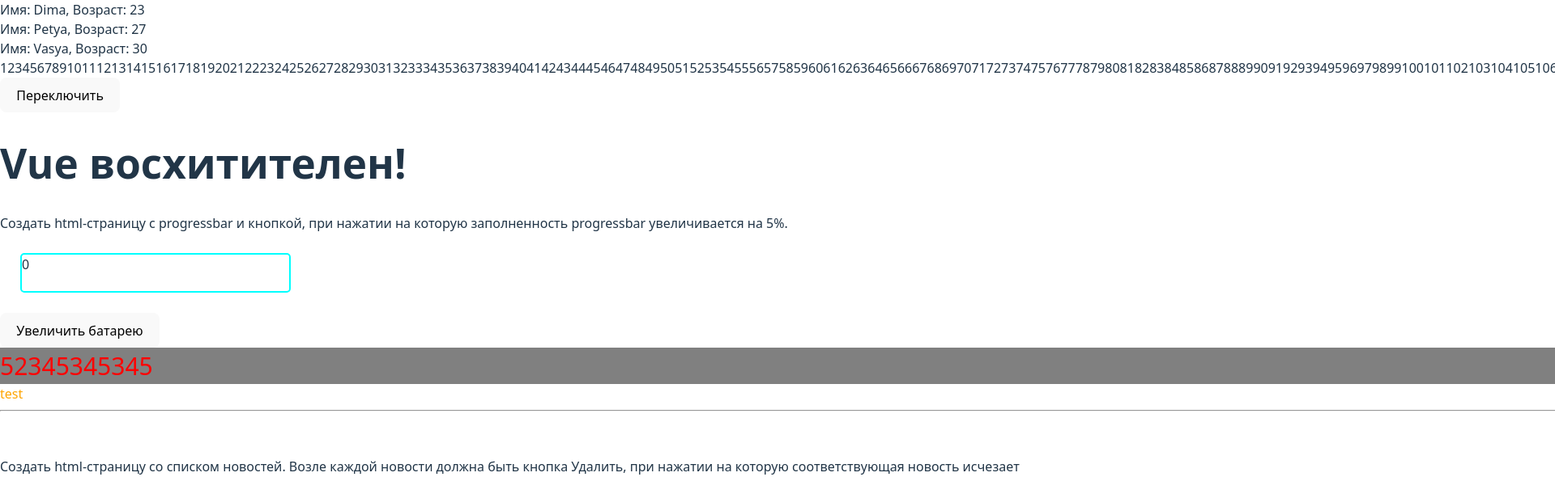
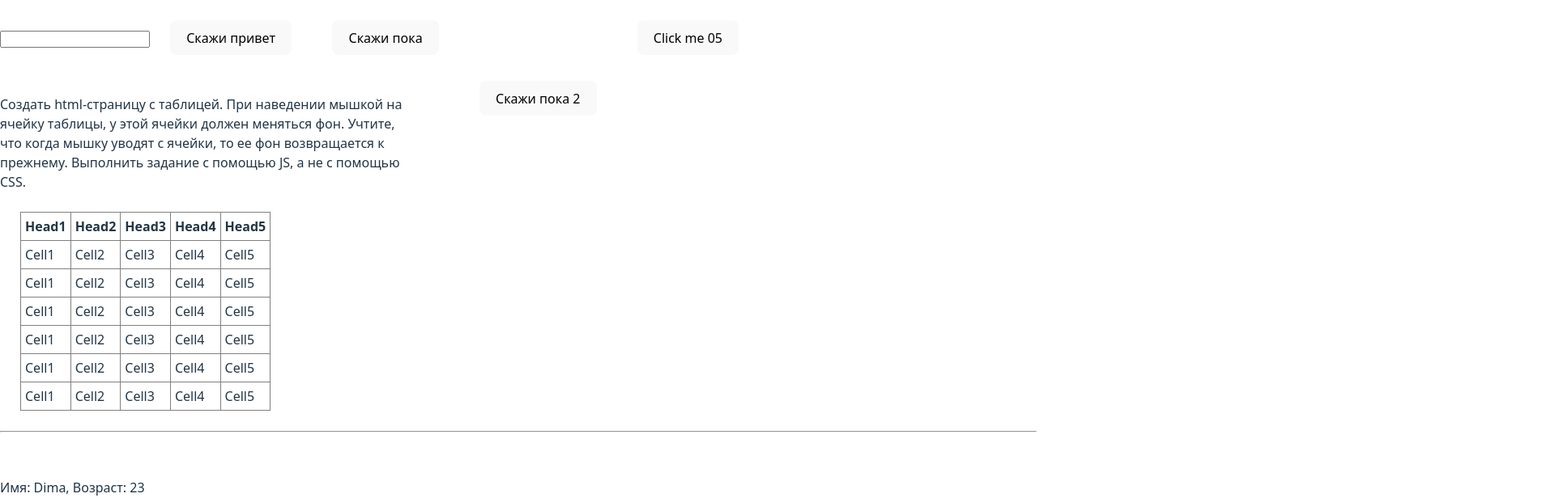
Before and after one commit to belkud/my_vue, a Vue app in the folder my_vue/: page / in a window 1280 px wide. Shown: the top 616 px of the page at 81% size, 1920 px wide, since content can reach past the window. Built offline with nearby package versions, Linux system fonts and the light colour scheme.

Commit message:
make home task2

```diff
--- a/my_vue/src/App.vue
+++ b/my_vue/src/App.vue
@@ -1,19 +1,31 @@
 <script setup lang="ts">
-import { ref  } from "vue";
 
-import AddFile from "./components/AddFile.vue";
+// import AddFile from "./components/AddFile.vue";
 // import HelloWorld from './components/HelloWorld.vue'
 import CreateRandomNums from "./components/CreateRandomNums.vue";
 import ShowMouseCoordinates from "./components/ShowMouseCoordinates.vue";
 import ButtonHideShowText from "./components/ButtonHideShowText.vue";
 import ProgressBar from "./components/ProgressBar.vue";
 import NewsList from "./components/NewsList.vue";
+import ThirdHomeTask from "./components/ThirdHomeTask.vue";
+
+
+
 </script>
 
 
 
 
 <template>
+
+
+
+<third-home-task/>
+<hr>
+<br>
+<br>
+
+
 
 <progress-bar/>
 <hr>
@@ -93,4 +105,6 @@ import NewsList from "./components/NewsList.vue";
 .logo.vue:hover {
   filter: drop-shadow(0 0 2em #42b883aa);
 }
+
+
 </style>
--- a/my_vue/src/components/ProgressBar.vue
+++ b/my_vue/src/components/ProgressBar.vue
@@ -33,7 +33,16 @@ const users = ([
 <template >
     <div v-for="user in users">Имя: {{ user.name }}, Возраст: {{ user.age }}</div>
 
-    <span v-for="n in 1000">{{ n }}</span>
+<div v-for="(user, index) in users" >
+  {{ index +1 }} : {{ user }}
+
+  <div> {{ user }}</div>
+
+
+</div>
+
+
+<span v-for="n in 10">{{ n }}</span>
 
     <button @click="awesome = !awesome; console.log(awesome)">Переключить</button>
 
--- /dev/null
+++ b/my_vue/src/components/ThirdHomeTask.vue
@@ -0,0 +1,145 @@
+<script setup lang="ts">
+import { ref } from "vue";
+
+let acc = ref(50)
+let showButton = ref() as any
+
+function showElement (e:any) {
+    e.target.style.background = 'red'
+    console.log(e.target);
+
+}
+
+function showElement2 (e:any) {
+    e.target.style.background = ''
+}
+
+
+
+window.addEventListener('scroll', (e:any)=> {
+    // if (e.currentTarget.scrollY>200) {
+    //     showButton.value=1
+    // } else {
+    //     showButton.value=0
+    // }
+
+    e.currentTarget.scrollY>200 ? showButton.value=1 : showButton.value=0
+
+})
+
+let upPage  =() =>{
+    window.scrollTo({
+        top : 0,
+        behavior : "smooth"
+    })
+}
+
+function say(message:any) {
+  alert(message)
+}
+</script>
+
+
+<template>
+    <!-- вызвать `vm.submit()` только если `key` клавиши будет `Enter` -->
+<input @keyup.enter="'submit'" />
+<button @click="say('привет')">Скажи привет</button>
+<button @click="say('пока')">Скажи пока</button>
+<button style="position: sticky; top: 100px; left: 199px;" @click="($event)=>console.log($event.offsetY)">Скажи пока 2</button>
+
+<!-- <button :style="'opacity:' +showButton, 'fontSize :' +1.5 + 'em'" id="moveUp" @click="upPage">Наверх</button> -->
+<button style="" :style="{opacity: showButton, fontSize : '1.5em'}" id="moveUp" @click="upPage">Наверх</button>
+    <button @click="acc+=10" >Click me {{ acc.toString().split('').reverse().join('') }}</button>
+    <br>
+    <br>
+    <div @contextmenu.prevent style="width: 500px;">Создать html-страницу с таблицей.
+        При наведении мышкой на ячейку таблицы, у этой ячейки
+        должен меняться фон. Учтите, что когда мышку уводят с ячейки,
+        то ее фон возвращается к прежнему.
+        Выполнить задание с помощью JS, а не с помощью CSS.
+
+    </div>
+
+<table @mousemove="showElement" @mouseout="showElement2">
+    <tr>
+        <th>Head1</th>
+        <th>Head2</th>
+        <th>Head3</th>
+        <th>Head4</th>
+        <th>Head5</th>
+    </tr>
+    <tr>
+        <td>Cell1</td>
+        <td>Cell2</td>
+        <td>Cell3</td>
+        <td>Cell4</td>
+        <td>Cell5</td>
+    </tr>
+    <tr>
+        <td>Cell1</td>
+        <td>Cell2</td>
+        <td>Cell3</td>
+        <td>Cell4</td>
+        <td>Cell5</td>
+    </tr>
+    <tr>
+        <td>Cell1</td>
+        <td>Cell2</td>
+        <td>Cell3</td>
+        <td>Cell4</td>
+        <td>Cell5</td>
+    </tr>
+    <tr>
+        <td>Cell1</td>
+        <td>Cell2</td>
+        <td>Cell3</td>
+        <td>Cell4</td>
+        <td>Cell5</td>
+    </tr>
+    <tr>
+        <td>Cell1</td>
+        <td>Cell2</td>
+        <td>Cell3</td>
+        <td>Cell4</td>
+        <td>Cell5</td>
+    </tr>
+    <tr>
+        <td>Cell1</td>
+        <td>Cell2</td>
+        <td>Cell3</td>
+        <td>Cell4</td>
+        <td>Cell5</td>
+    </tr>
+</table>
+
+
+
+</template>
+
+<style scoped>
+
+table {
+    border: 1px solid gray;
+    margin: 25px;
+    border-collapse: collapse;
+}
+table td, table th {
+    border: 1px solid gray;
+    padding: 5px;
+}
+
+table td:hover, table th:hover {
+    background: aquamarine;
+}
+
+button {
+    margin: 25px;
+}
+
+#moveUp {
+  position: fixed;
+  top: 45%;
+  right: 0;
+}
+
+</style>
--- a/my_vue/src/style.css
+++ b/my_vue/src/style.css
@@ -28,6 +28,10 @@ body {
   place-items: center;
   min-width: 320px;
   min-height: 100vh;
+  width: 100% !important;
+
+  /* user-select:none; */
+  /* pointer-events: none ; */
 }
 
 h1 {
```
Also changed, not shown: 1 other file (tests, documents, lock files or other folders).
